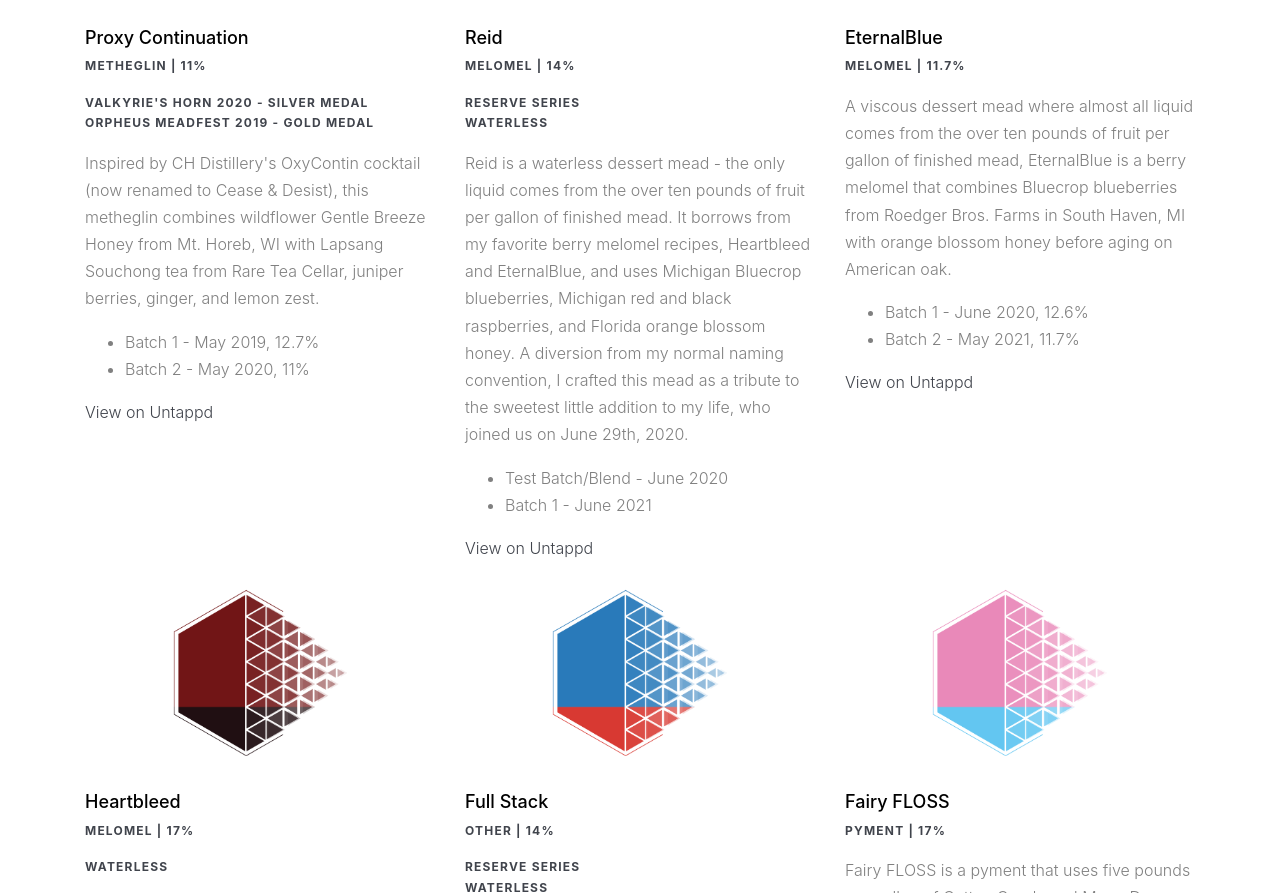
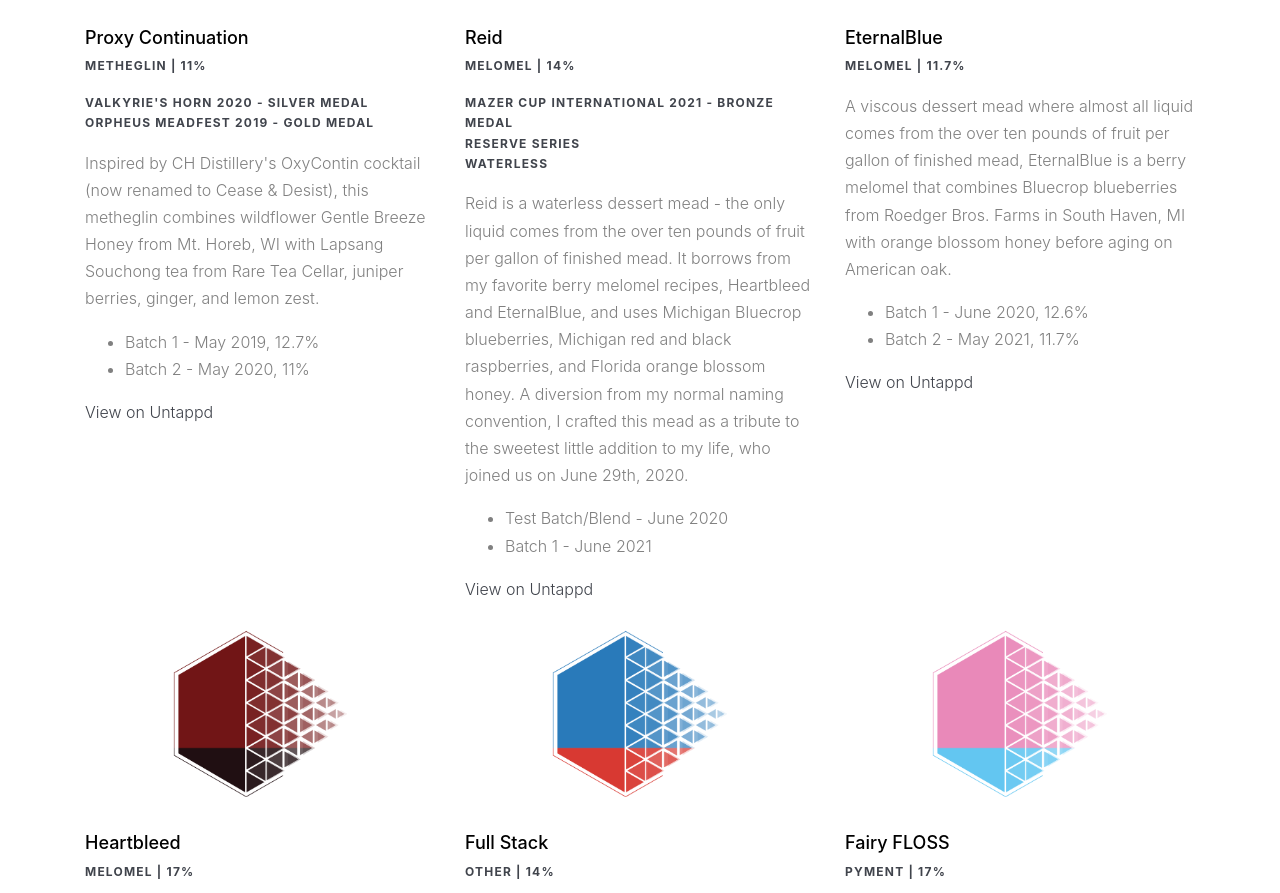
Before and after one commit to stacktracemead/stacktracemead.github.io, a plain HTML site: page index.html in a window 1280 px wide. Shown: the part 2002-2895 px from the top of the page. Drawn offline with Linux system fonts and the light colour scheme; a script that the page names is missing; files whose address does not match are found by name.

Commit message:
Reid Bronze

```diff
--- a/index.html
+++ b/index.html
@@ -212,6 +212,7 @@
                 <h2>Reid</h2>
                 <span class="sub-title d-block mb-3">Melomel | 14%</span>
                 <div class="sub-title d-block mb-3">
+                  Mazer Cup International 2021 - Bronze Medal<br />
                   Reserve Series<br />
                   Waterless</div>
                 <p>
```
